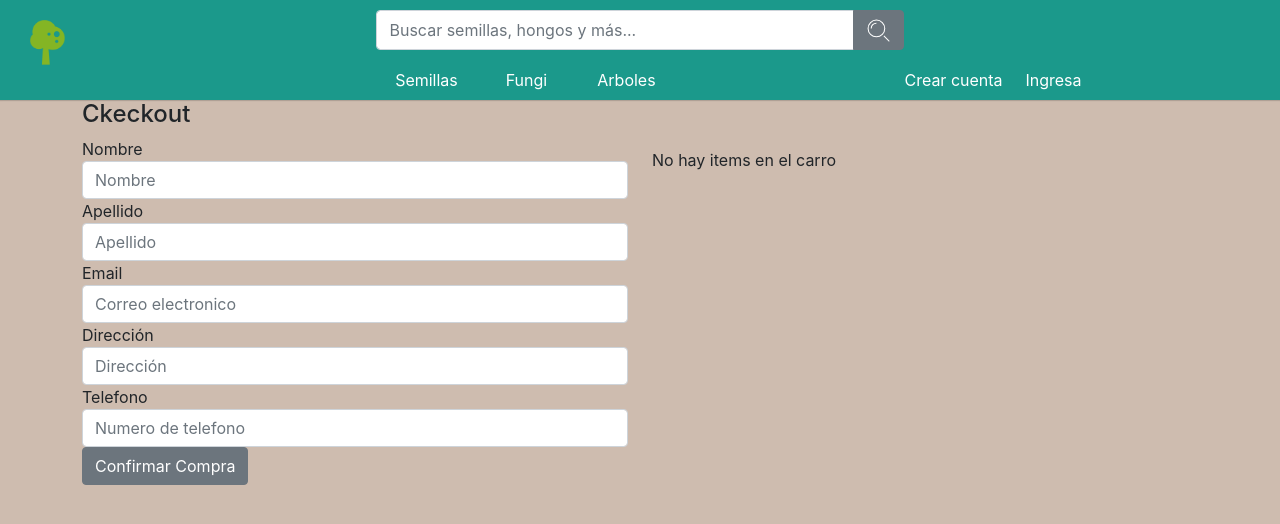
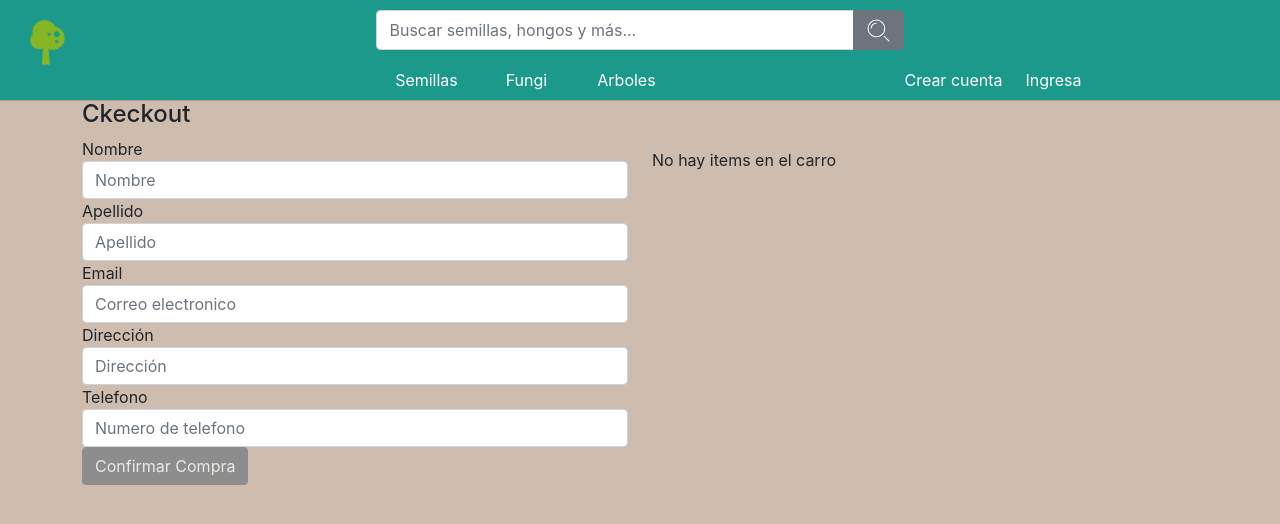
Before and after one commit to adquirose/coderhouse, a React (Create React App) app: page /checkout in a window 1280 px wide. Shown: the top 524 px of the page. Built offline with nearby package versions, Linux system fonts and the light colour scheme.

Commit message:
desafio 11: item collection 2

```diff
--- a/src/components/Checkout/index.js
+++ b/src/components/Checkout/index.js
@@ -66,8 +66,8 @@ function Checkout() {
         if(cart.length > 0){
             itemsToUpdate
             .get()
-            .then( docs => {
-                docs.forEach((docSnapshot, idx) => {
+            .then( query => {
+                query.docs.forEach((docSnapshot, idx) => {
                     if( docSnapshot.data().stock >= cart[idx].quantity){
                         batch.update(docSnapshot.ref, { stock: docSnapshot.data().stock - cart[idx].quantity })
                     }else{
@@ -80,6 +80,7 @@ function Checkout() {
             })
         }
 	};
+    const isDisabled = userInfo.name === '' || userInfo.surname === '' || userInfo.phone === '' || userInfo.address === ''
 	const renderTable = () => {
 		return (
 			<Fragment>
@@ -191,7 +192,7 @@ function Checkout() {
 										/>
 									</Col>
 								</FormGroup>
-								<Button type="submit">Confirmar Compra</Button>
+								<Button disabled={isDisabled} type="submit">Confirmar Compra</Button>
 							</Form>
 						</Col>
 						<Col className="pt-5">{renderTable()}</Col>
```
